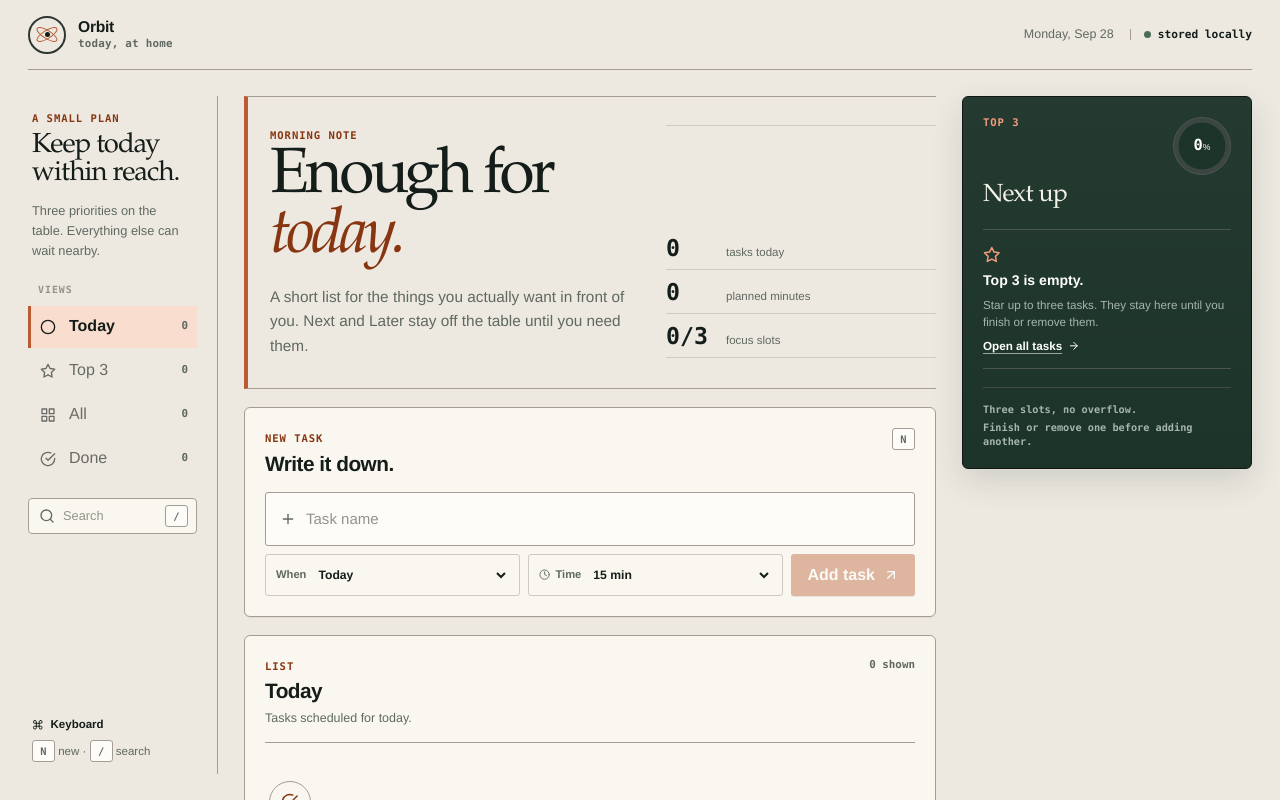
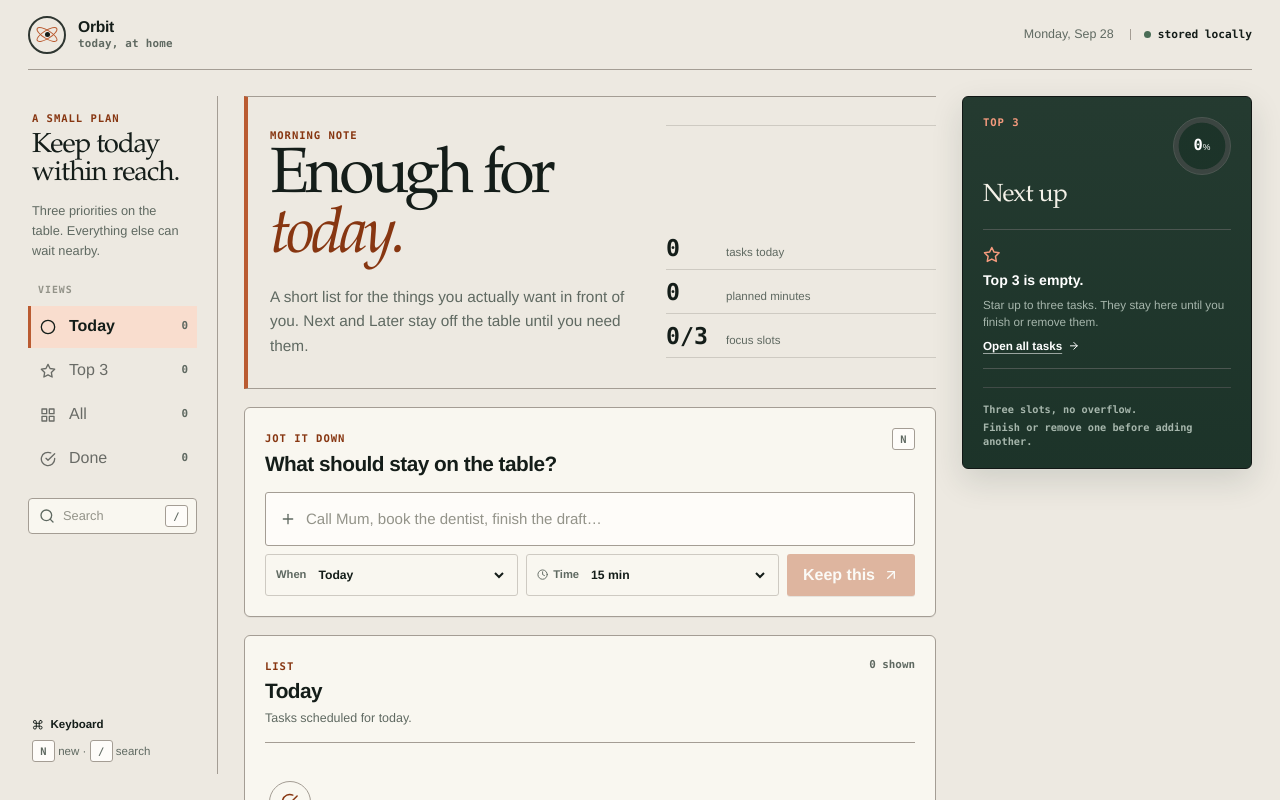
Before and after one commit to MykolaDotsenko/To-Do-List-react-own-implementation, a React (Vite) app: page / in a window 1280 px wide. Shown: the top 800 px of the page. Built offline with nearby package versions, Linux system fonts and the light colour scheme.

Commit message:
Give task capture a warmer voice

```diff
--- a/src/components/AddForm.jsx
+++ b/src/components/AddForm.jsx
@@ -28,8 +28,8 @@ export const AddForm = ({ onAdd, inputRef }) => {
     <section className={s.captureCard} aria-labelledby="capture-title">
       <div className={s.captureHeading}>
         <div>
-          <span className={s.eyebrow}>New task</span>
-          <h2 id="capture-title">Write it down.</h2>
+          <span className={s.eyebrow}>Jot it down</span>
+          <h2 id="capture-title">What should stay on the table?</h2>
         </div>
         <span className={s.shortcut} aria-hidden="true">N</span>
       </div>
@@ -43,7 +43,7 @@ export const AddForm = ({ onAdd, inputRef }) => {
             value={title}
             onChange={(event) => setTitle(event.target.value)}
             maxLength={160}
-            placeholder="Task name"
+            placeholder="Call Mum, book the dentist, finish the draft…"
             aria-label="New task"
             autoComplete="off"
           />
@@ -69,7 +69,7 @@ export const AddForm = ({ onAdd, inputRef }) => {
           </label>
 
           <button className={s.primaryButton} type="submit" disabled={!title.trim()}>
-            Add task
+            Keep this
             <FiArrowUpRight aria-hidden="true" />
           </button>
         </div>
```
